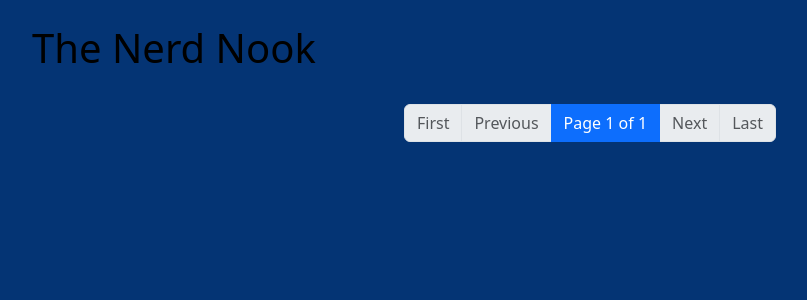
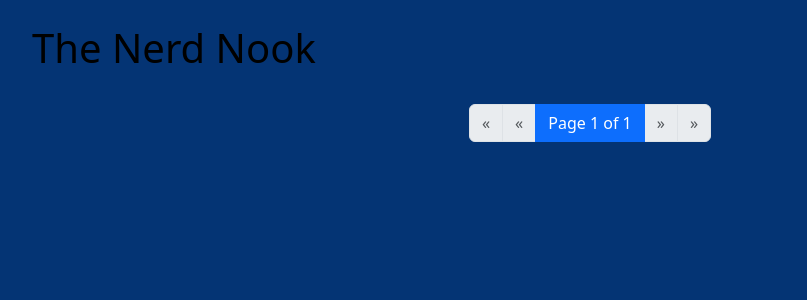
Before and after one commit to furqann76/Post-Website, a Django app: page / in a window 1280 px wide. Shown: the part 54-354 px from the top of the page, without its empty margins (50-857 px from the left). Run offline with Django 5.2, Linux system fonts and the light colour scheme; data that the repository does not hold is empty.

Commit message:
used &raquo; instead of last in home.html

```diff
--- a/blog/templates/blog/home.html
+++ b/blog/templates/blog/home.html
@@ -29,17 +29,17 @@
   <ul class="pagination justify-content-center">
     {% if posts.has_previous %}
       <li class="page-item">
-        <a class="page-link" href="?page=1">&laquo; First</a>
+        <a class="page-link" href="?page=1">&laquo; &laquo; </a>
       </li>
       <li class="page-item">
-        <a class="page-link" href="?page={{ posts.previous_page_number }}">Previous</a>
+        <a class="page-link" href="?page={{ posts.previous_page_number }}">&laquo;</a>
       </li>
     {% else %}
       <li class="page-item disabled">
-        <span class="page-link">First</span>
+        <span class="page-link">&laquo;</span>
       </li>
       <li class="page-item disabled">
-        <span class="page-link">Previous</span>
+        <span class="page-link">&laquo;</span>
       </li>
     {% endif %}
 
@@ -51,17 +51,17 @@
 
     {% if posts.has_next %}
       <li class="page-item">
-        <a class="page-link" href="?page={{ posts.next_page_number }}">Next</a>
+        <a class="page-link" href="?page={{ posts.next_page_number }}">&raquo;</a>
       </li>
       <li class="page-item">
-        <a class="page-link" href="?page={{ posts.paginator.num_pages }}">Last &raquo;</a>
+        <a class="page-link" href="?page={{ posts.paginator.num_pages }}">&raquo; &raquo;</a>
       </li>
     {% else %}
       <li class="page-item disabled">
-        <span class="page-link">Next</span>
+        <span class="page-link">&raquo;</span>
       </li>
       <li class="page-item disabled">
-        <span class="page-link">Last</span>
+        <span class="page-link">&raquo;</span>
       </li>
     {% endif %}
   </ul>
```
